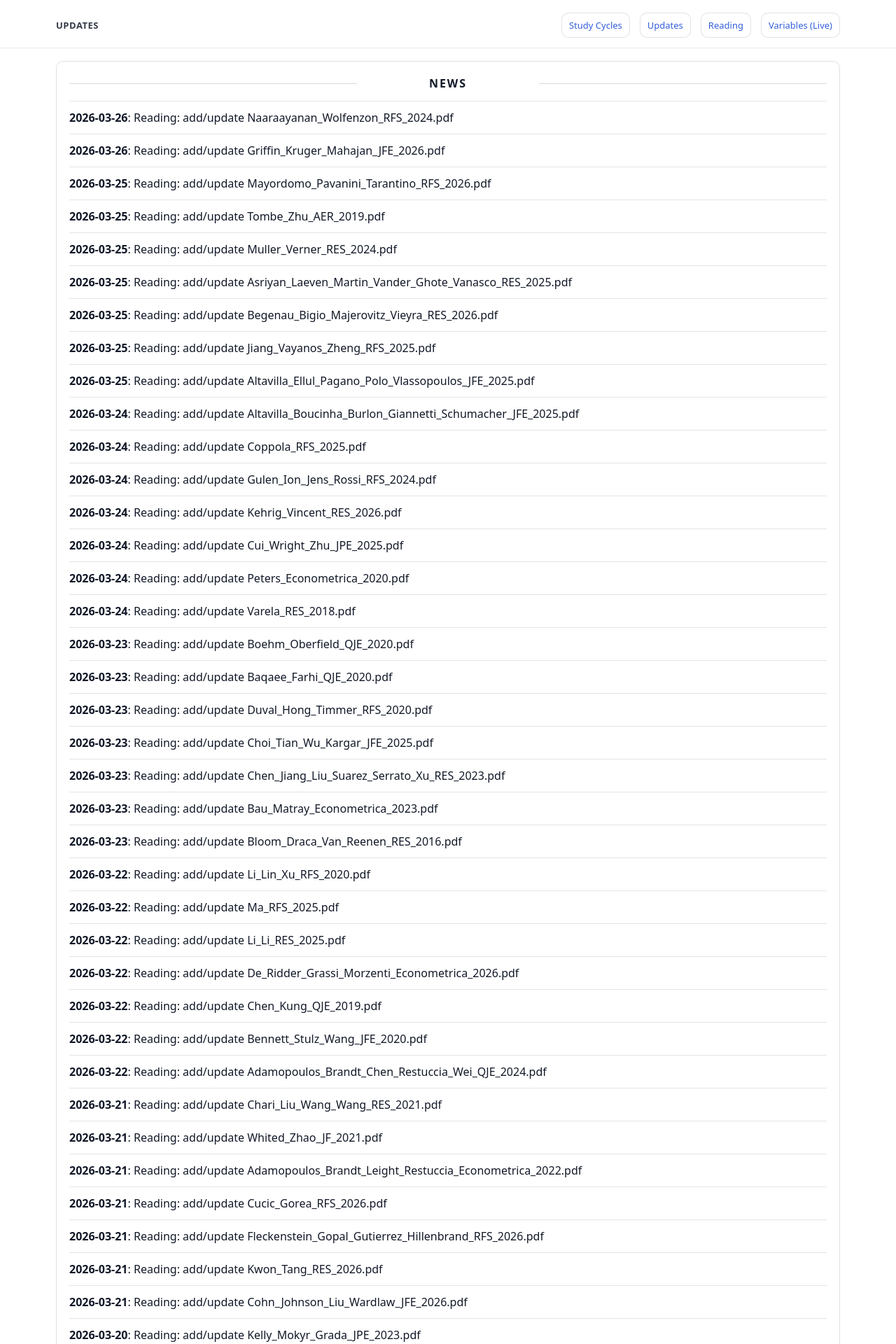
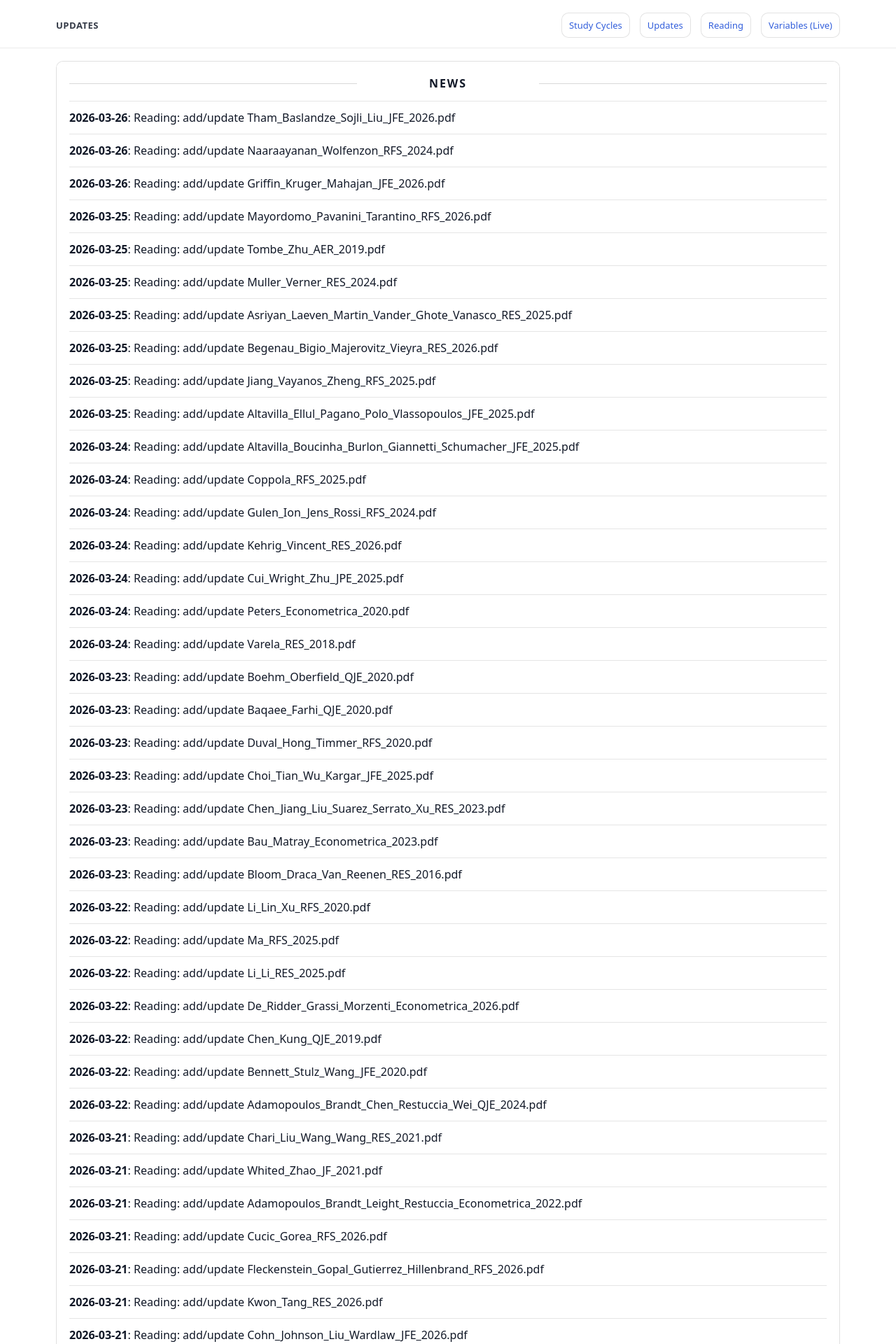
Before and after one commit to yaxinzn/study-archive, a Jekyll site: the page built from updates/index.md, in a window 1280 px wide. Shown: the top 1920 px of the page at 70% size. Built offline with Jekyll 4.4.1, drawn with Linux system fonts in a browser that asks for light colours; some of the changed text lies outside the part shown.

Commit message:
chore: update NEWS feed

```diff
--- a/_data/news.yml
+++ b/_data/news.yml
@@ -1,4 +1,7 @@
 # Auto-generated update history (sorted newest -> oldest). Do not edit manually.
+- ts: "1774521518"
+  date: "2026-03-26"
+  title: "Reading: add/update Tham_Baslandze_Sojli_Liu_JFE_2026.pdf"
 - ts: "1774520644"
   date: "2026-03-26"
   title: "Reading: add/update Naaraayanan_Wolfenzon_RFS_2024.pdf"
```
